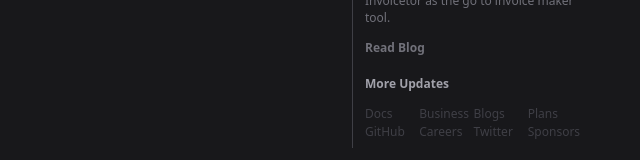
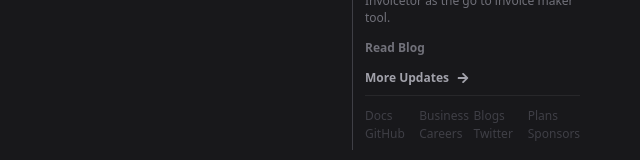
Before and after one commit to yashsehgal/uifeature-whats-new-featured-section, a React (Create React App) app: page / in a window 1280 px wide. Shown: the part 480-640 px from the top of the page, without its empty margins (640-1280 px from the left). Built offline with nearby package versions, Linux system fonts and the light colour scheme.

Commit message:
ux: elements added for better understanding

```diff
--- a/src/component/WhatsNewFeatured.jsx
+++ b/src/component/WhatsNewFeatured.jsx
@@ -3,7 +3,7 @@ import { useRef, useState } from "react";
 import ReactModal from "react-modal";
 import DirectLinksWrapper from "./DirectLinksWrapper";
 import { getFeaturedUpdates } from "./featured-updates";
-import { FaTimes } from 'react-icons/fa';
+import { FaArrowRight, FaTimes } from 'react-icons/fa';
 
 ReactModal.setAppElement('#root');
 
@@ -33,11 +33,15 @@ export default function WhatsNewFeatured() {
                         return <React.Fragment></React.Fragment>
                     })}
                 </div>
-                <button className="leading-snug text-xs font-semibold text-zinc-400 hover:text-zinc-300"
+                <button className="leading-snug text-xs font-semibold text-zinc-400 hover:text-zinc-300
+                    flex flex-row items-center justify-center gap-2
+                "
                     onClick={() => setMoreFeaturedContentPopup(!moreFeaturedContentPopup)}
                 >
-                    More Updates
+                    {"More Updates"}
+                    <FaArrowRight />
                 </button>
+                <hr className="mt-2 border-zinc-800" />
                 <DirectLinksWrapper />
             </div>
             <ReactModal isOpen={moreFeaturedContentPopup}
```
